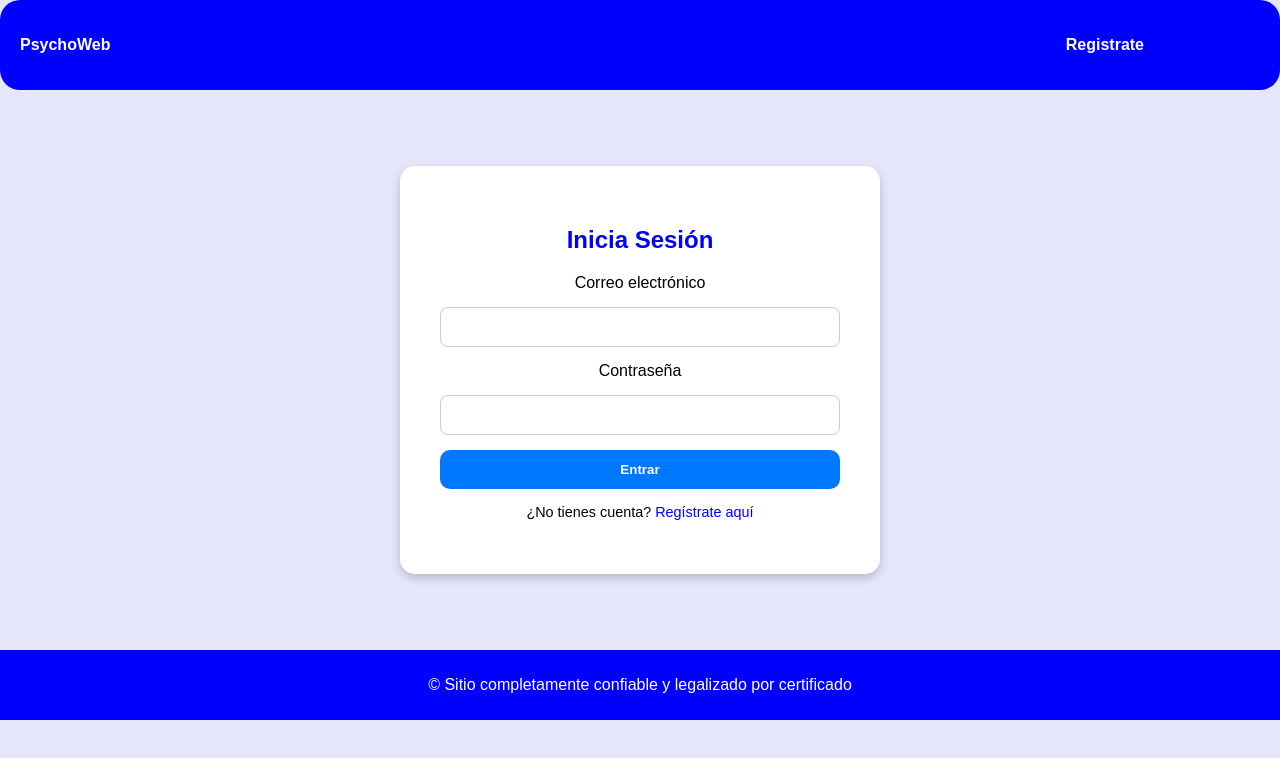
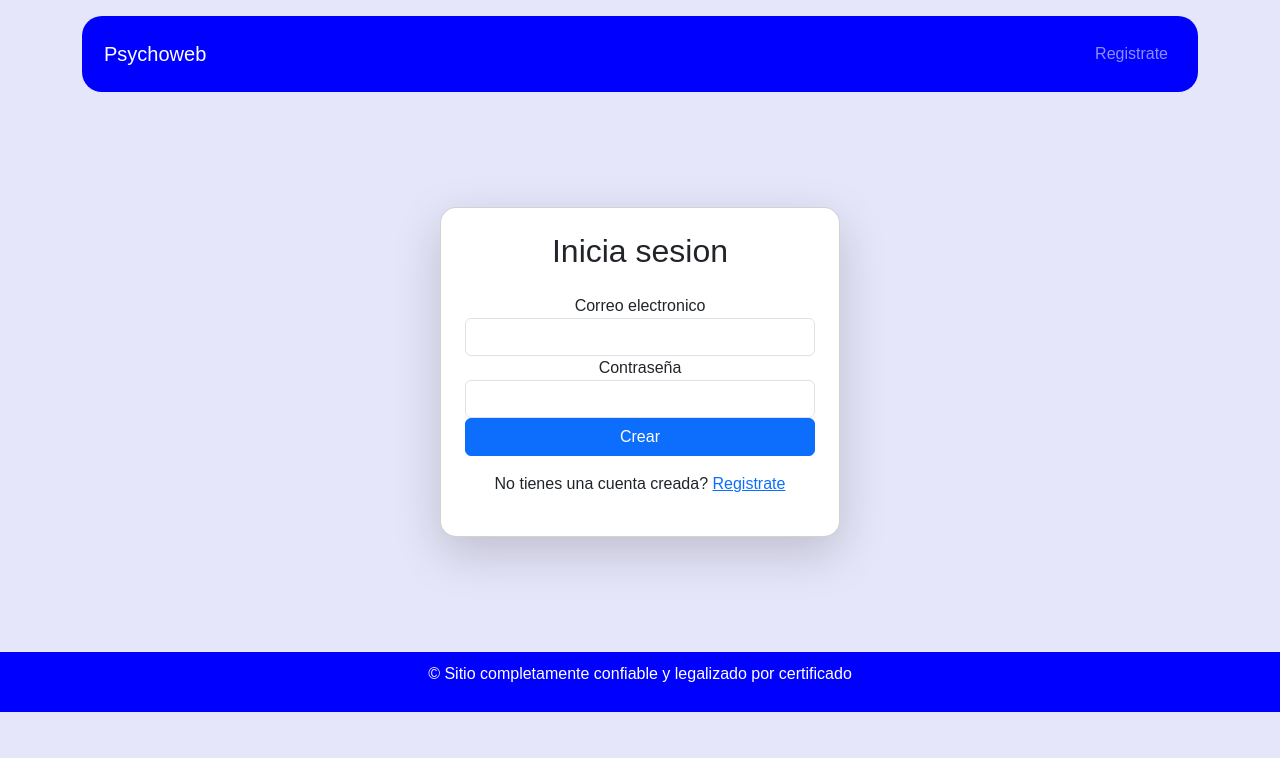
Before and after one commit to JonathanJota0123/Hola-mundo, a plain HTML site: page HTML/Sign-in.html in a window 1280 px wide. Drawn offline with nearby package versions, Linux system fonts and the light colour scheme; files that its build step writes are made by us from their sources.

Commit message:
Finally changed Bootstrap's settings in 'sign.in' and 'register': Continue adjusting the website and keep completing

```diff
--- a/HTML/Sign-in.html
+++ b/HTML/Sign-in.html
@@ -3,44 +3,72 @@
   <head>
     <meta charset="UTF-8" />
     <meta name="viewport" content="width=device-width, initial-scale=1.0" />
-    <title>Iniciar Sesión - PsychoWeb</title>
-    <link rel="stylesheet" href="sign-in.css" />
+    <title>Inicia sesion - PsychoWeb</title>
+    <link rel="stylesheet" href="Sign-in.html" />
+    <link
+      href="https://cdn.jsdelivr.net/npm/bootstrap@5.3.3/dist/css/bootstrap.min.css"
+      rel="stylesheet"
+    />
+    <!--Boostrap CSS-->
+    <link rel="stylesheet" href="/CSS/sign-in.css" />
   </head>
   <body>
-    <header>
-      <nav>
-        <ul>
-          <li id="titulo">
-            <a href="index.html">PsychoWeb</a>
-          </li>
-          <li class="barra">
-            <a href="register.html">Registrate</a>
+    <div class="container">
+      <header class="mt-3">
+        <nav class="navbar navbar-expand-lg navbar-dark">
+          <div class="container-fluid">
+            <a class="navbar-brand" href="#">Psychoweb</a>
+            <button
+              class="navbar-toggler"
+              type="button"
+              data-bs-toggle="collapse"
+              data-bs-target="#navbarNav"
+            >
+              <span class="navbar-toggler-icon"></span>
+            </button>
+            <div class="collapse navbar-collapse" id="navbarNav">
+              <ul class="navbar-nav ms-auto">
+                <li class="nav-item">
+                  <a class="nav-link" href="/HTML/register.html"
+                    >Registrate</a
+                  >
                 </li>
               </ul>
+            </div>
+          </div>
         </nav>
       </header>
 
       <main>
-      <section class="sign-in-container">
-        <h2>Inicia Sesión</h2>
+        <div class="container">
           <form id="sign-in-form">
-          <label for="email">Correo electrónico</label>
-          <input type="email" id="email" name="email" required />
+            <div
+              class="d-flex justify-content-center align-items-center min-vh-50"
+            >
+              <div
+                class="card w-100 p-4 shadow-lg rounded-4"
+                style="max-width: 400px"
+              >
+                <h2 class="mb-4 text-center">Inicia sesion</h2>
 
-          <label for="password">Contraseña</label>
-          <input type="password" id="password" name="password" required />
+                <label for="email">Correo electronico</label>
+                <input class="form-control" type="email" required />
 
-          <button type="submit">Entrar</button>
+                <label for="passwoard">Contraseña</label>
+                <input class="form-control" type="password" required />
+                <button class="btn btn-primary w-100">Crear</button>
+
+                <p class="text-center mt-3">
+                  No tienes una cuenta creada?
+                  <a href="/HTML/register.html" class="text-primary"
+                    >Registrate</a
+                  >
+                </p>
+              </div>
+            </div>
           </form>
-        <p class="register-link">
-          ¿No tienes cuenta? <a href="register.html">Regístrate aquí</a>
-        </p>
-      </section>
+        </div>
       </main>
-
-    <footer>
-      <p>&copy; Sitio completamente confiable y legalizado por certificado</p>
-    </footer>
 
       <script>
       const form = document.getElementById('sign-in-form');
@@ -58,5 +86,10 @@
         form.reset();
       });
     </script>
+      <script src="https://cdn.jsdelivr.net/npm/bootstrap@5.3.3/dist/js/bootstrap.bundle.min.js"></script>
+    </div>
+    <footer>
+      <p>&copy; Sitio completamente confiable y legalizado por certificado</p>
+    </footer>
   </body>
 </html>
```
Also changed, not shown: HTML/register.html (+56 -24 lines), Index.html (+0 -2 lines). Lines whose indentation alone changed are shown as unchanged.
